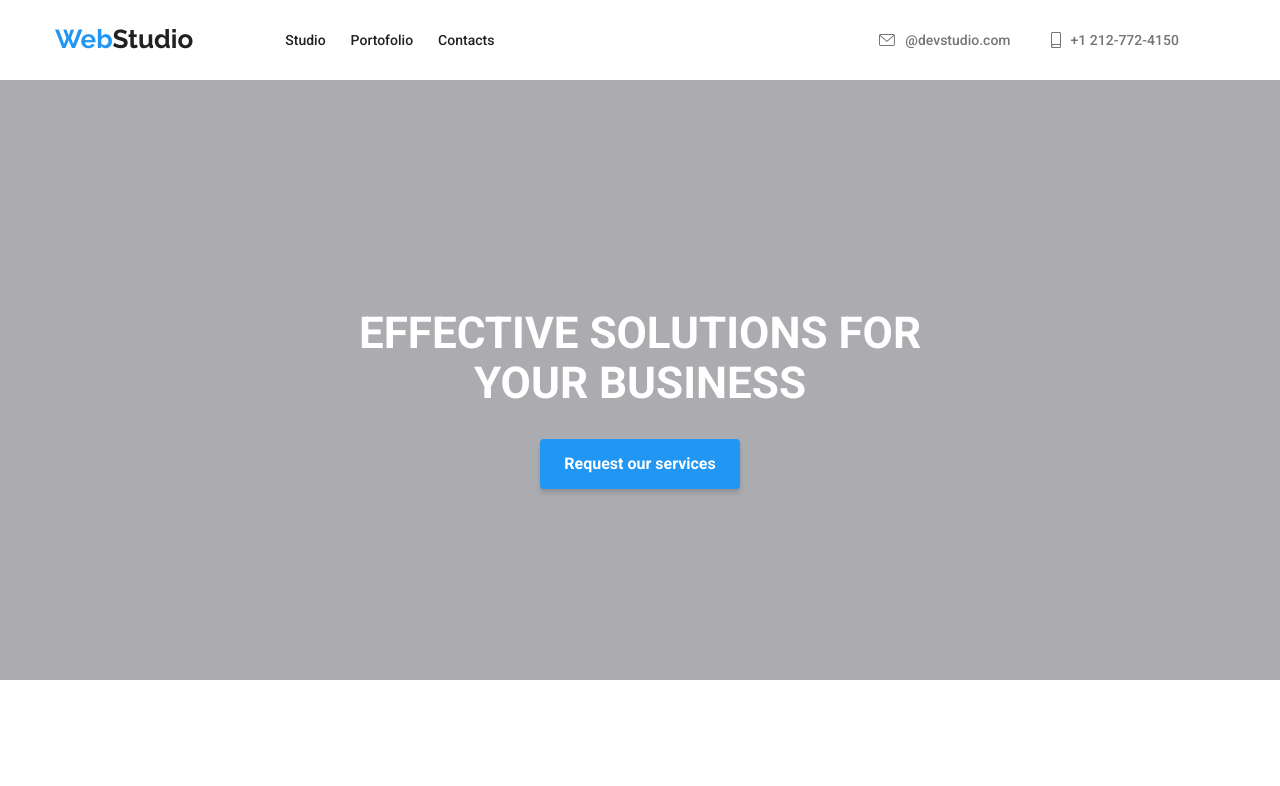
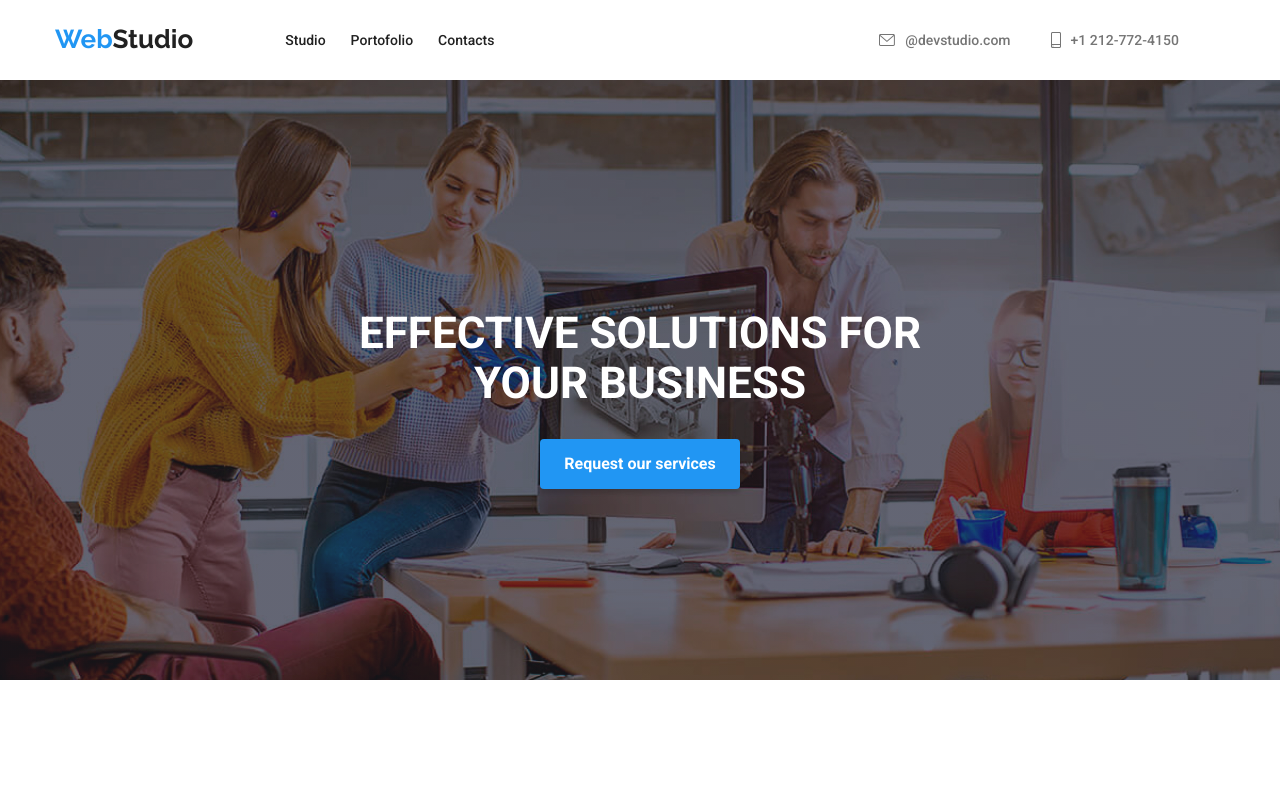
Before and after one commit to MariusBirsan/goit-markup-hw-04, a plain HTML site: page index.html in a window 1280 px wide. Shown: the top 786 px of the page. Drawn offline with Linux system fonts and the light colour scheme; the site is published under a folder, as on GitHub Pages, so addresses that start at the root find nothing.

Commit message:
styles.css was updated

```diff
--- a/css/styles.css
+++ b/css/styles.css
@@ -188,7 +188,7 @@ footer ul {
   justify-content: center;
   align-items: center;
   height: 600px;
-  background: linear-gradient(rgba(47, 48, 58, 0.40), rgba(47, 48, 58, 0.40)), url(/images/background-image.jpg);
+  background: linear-gradient(rgba(47, 48, 58, 0.40), rgba(47, 48, 58, 0.40)), url(../images/background-image.jpg);
 }
 
 .about-section h1 {
```
